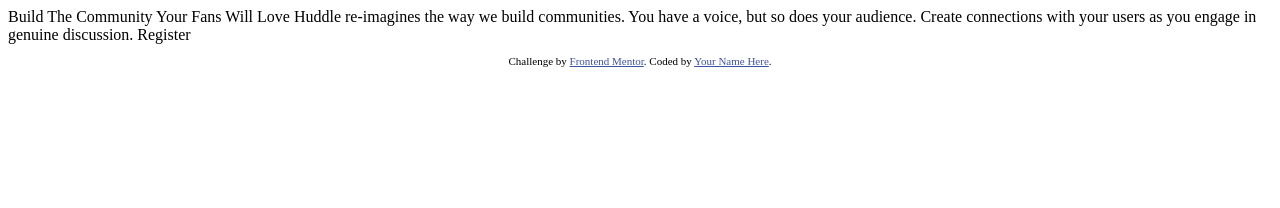
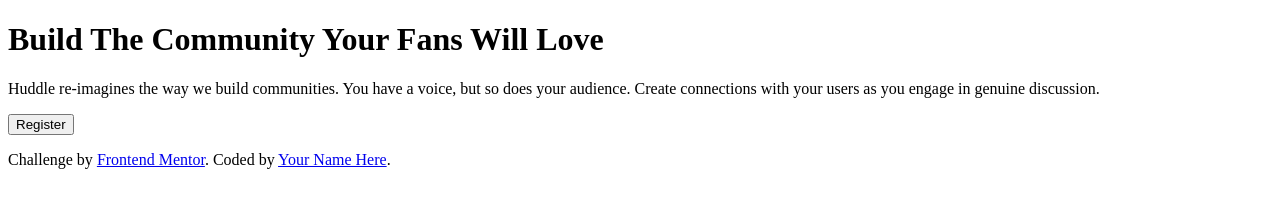
Before and after one commit to rafacovez/huddle-landing-page, a plain HTML site: page index.html in a window 1280 px wide. Drawn offline with Linux system fonts and the light colour scheme.

Commit message:
coded HTML structure

```diff
--- a/index.html
+++ b/index.html
@@ -2,26 +2,24 @@
 <html lang="en">
 <head>
   <meta charset="UTF-8">
-  <meta name="viewport" content="width=device-width, initial-scale=1.0"> <!-- displays site properly based on user's device -->
+  <meta name="viewport" content="width=device-width, initial-scale=1.0">
 
   <link rel="icon" type="image/png" sizes="32x32" href="./images/favicon-32x32.png">
 
   <title>Frontend Mentor | Huddle landing page with single introductory section</title>
 
-  <!-- Feel free to remove these styles or customise in your own stylesheet 👍 -->
-  <style>
-    .attribution { font-size: 11px; text-align: center; }
-    .attribution a { color: hsl(228, 45%, 44%); }
-  </style>
 </head>
 <body>
 
-  Build The Community Your Fans Will Love
+  <main>
+    <h1 class="heading">Build The Community Your Fans Will Love</h1>
 
-  Huddle re-imagines the way we build communities. You have a voice, but so does your audience.
-  Create connections with your users as you engage in genuine discussion.
-
-  Register
+    <p class="product-descrip">
+      Huddle re-imagines the way we build communities. You have a voice, but so does your audience.
+      Create connections with your users as you engage in genuine discussion.
+    </p>
+    <button class="btn">Register</button>
+  </main>
 
   <footer>
     <p class="attribution">
```
